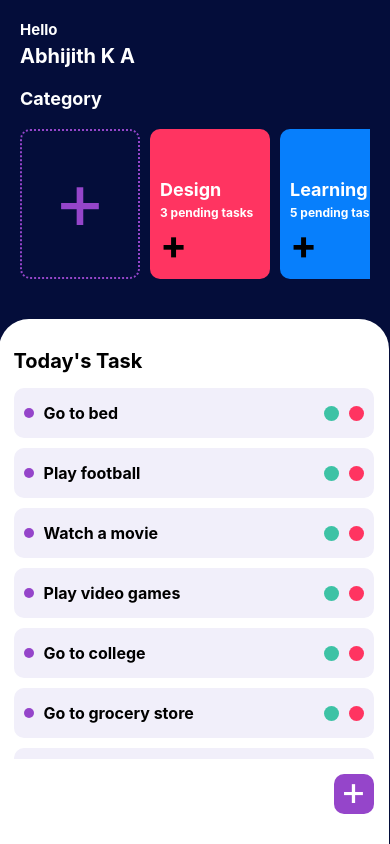
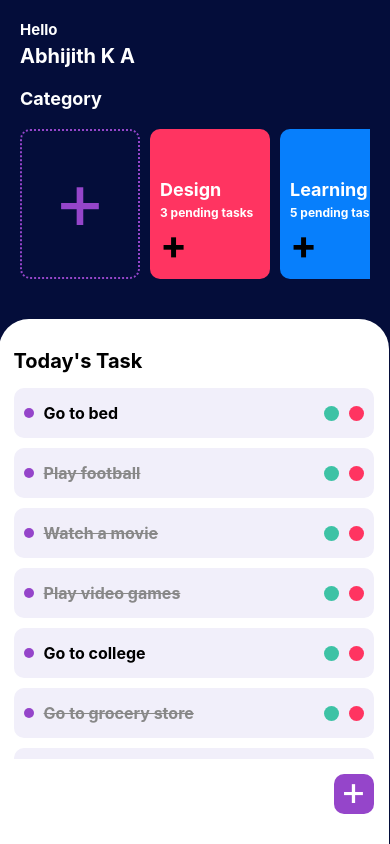
Before and after one commit to lucrada/Training-Project---Todo, a React Native app: screen /main_screen in a window 390 px wide. Built offline with nearby package versions, Linux system fonts and the light colour scheme.

Commit message:
fetching dummy todo data list and added a strike through effect for completed todo list item

```diff
--- a/components/TodoItemsComponent.tsx
+++ b/components/TodoItemsComponent.tsx
@@ -2,13 +2,14 @@
 import React from 'react';
 import { View, Text, TouchableOpacity, StyleSheet, Dimensions, ScrollView } from 'react-native';
 import VerticalSpacer from '../utils/VerticalSpacer';
+import dummyTodo from '../data/DUMMY_TODO';
 
 const TodoItem = (props): React.JSX.Element => {
     return (
         <View style={styles.todoItem}>
             <View style={styles.todoItemDetail}>
                 <View style={styles.todoItemBullet} />
-                <Text style={styles.todoItemText}>{props.task}</Text>
+                <Text style={{ ...styles.todoItemText, textDecorationLine: props.finished ? 'line-through' : 'none', color: props.finished ? '#888' : '#000' }}>{props.task}</Text>
             </View>
             <View style={styles.todoItemActions}>
                 <TouchableOpacity><View style={styles.action1} /></TouchableOpacity>
@@ -19,18 +20,16 @@ const TodoItem = (props): React.JSX.Element => {
 };
 
 const TodoItemsComponent = (): React.JSX.Element => {
+    const [todoList, setTodoList] = React.useState([]);
+
+    React.useEffect(() => setTodoList(dummyTodo), []);
+
     return (
         <View style={styles.container}>
             <Text style={styles.categoryTitle}>Today's Task</Text>
             <VerticalSpacer amount={15} />
             <ScrollView style={styles.list}>
-                <TodoItem task="Go to bed" />
-                <TodoItem task="Play football" />
-                <TodoItem task="Watch a movie" />
-                <TodoItem task="Play video games" />
-                <TodoItem task="Go to college" />
-                <TodoItem task="Go to grocery store" />
-                <TodoItem task="Gym" />
+                {todoList.map(item => <TodoItem key={item.id} {...item} />)}
             </ScrollView>
             <VerticalSpacer amount={15} />
             <TouchableOpacity><View style={styles.addButton}><Text style={{ fontSize: 40, color: '#fff', marginTop: -7}}>+</Text></View></TouchableOpacity>
--- /dev/null
+++ b/data/DUMMY_TODO.tsx
@@ -0,0 +1,12 @@
+/* eslint-disable prettier/prettier */
+const dummyTodo = [
+    { id: 1, category_id: 1, task: 'Go to bed', finished: false},
+    { id: 2, category_id: 1, task: 'Play football', finished: true},
+    { id: 3, category_id: 2, task: 'Watch a movie', finished: true},
+    { id: 4, category_id: 2, task: 'Play video games', finished: true},
+    { id: 5, category_id: 3, task: 'Go to college', finished: false},
+    { id: 6, category_id: 4, task: 'Go to grocery store', finished: true},
+    { id: 7, category_id: 4, task: 'Gym', finished: false},
+];
+
+export default dummyTodo;
```
